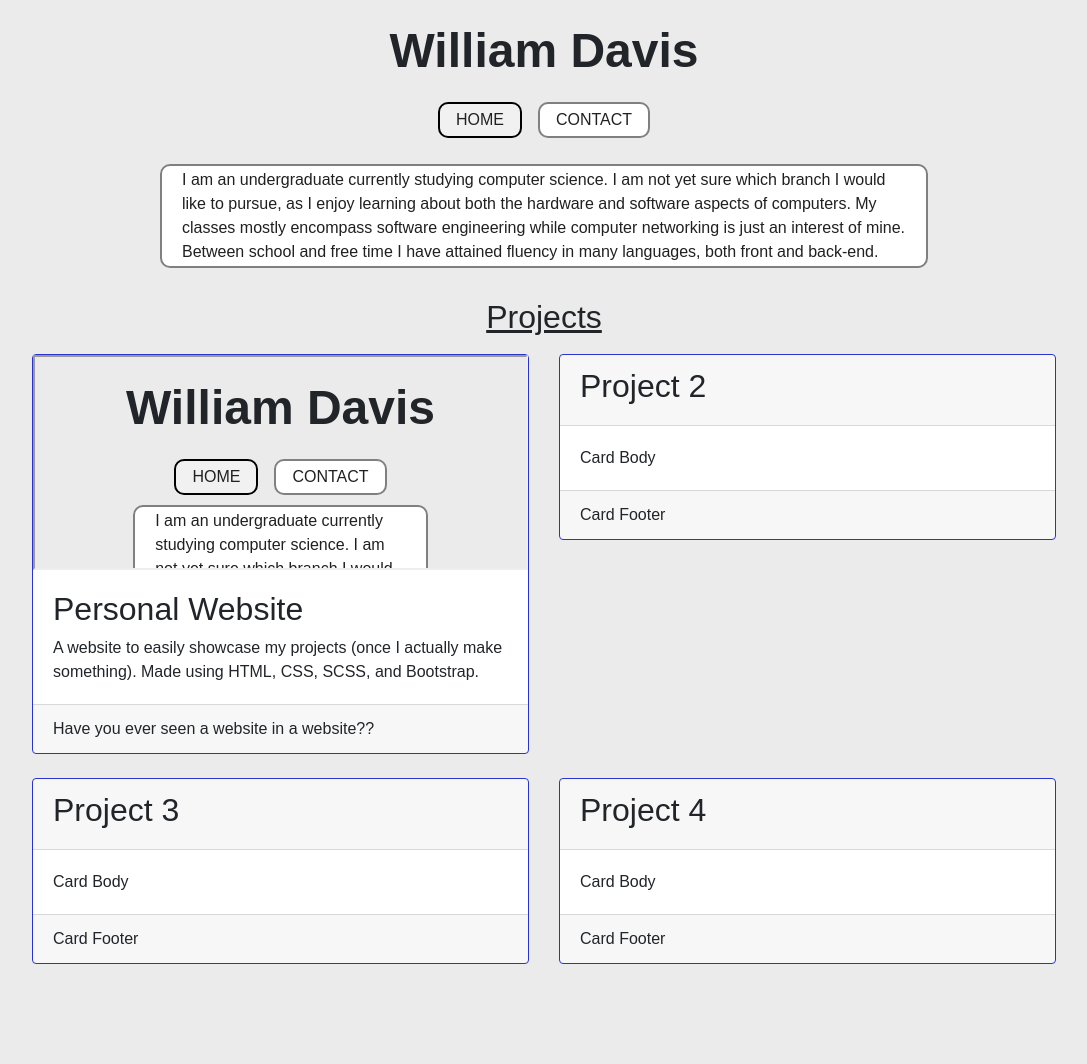
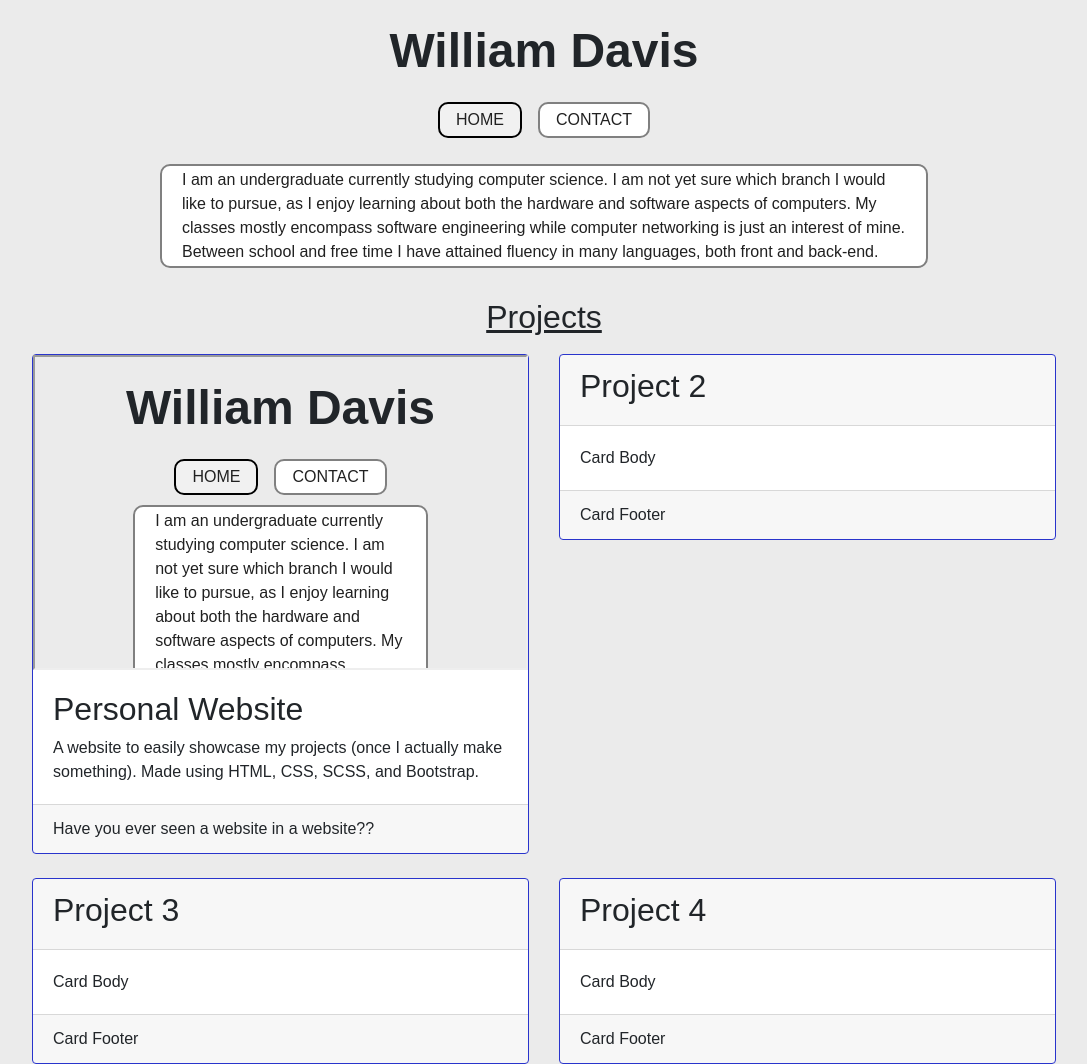
Before and after one commit to SuperPyroMania/website2, a website: page demo/pages/index.html in a window 1280 px wide. Shown: the whole page, without its empty margins (96-1183 px from the left). Before the commit the page ends 964 px from the top, so only its background shows below. Drawn offline with Linux system fonts and the light colour scheme; no server answers.

Commit message:
Edited some formatting for my cards

```diff
--- a/demo/pages/index.html
+++ b/demo/pages/index.html
@@ -51,12 +51,12 @@
         <div class="row">
 
             <div class="col-6">
-                <div class="card cardborder" style="height: 400px;">
+                <div class="card cardborder" style="height: 500px;">
                     <!--<img src="https://i.imgur.com/z4LAgeU.png" class="card-img-top">-->
                     <iframe id="websiteembed"
                         title="Website Embed"
                         width="auto"
-                        height="100%"
+                        height="80%"
                         src="index.html">
                     </iframe>
                     <div class="card-body">
```
Also changed, not shown: demo/pages/contact.html (+5 -3 lines).
